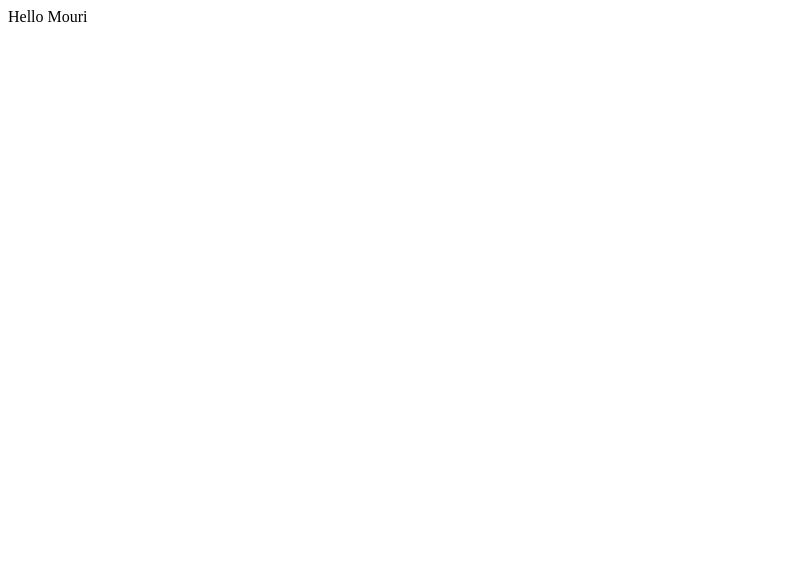
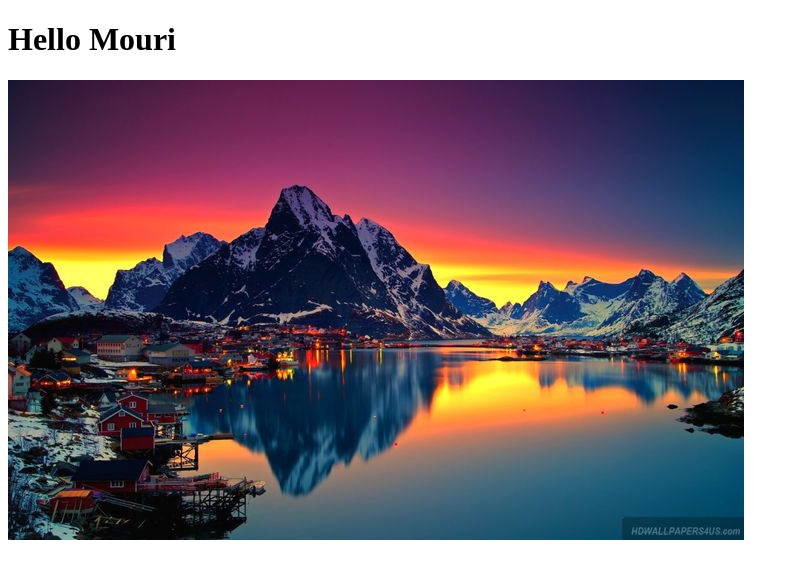
Before and after one commit to SRYAKAM/Training, a plain HTML site: page index.html in a window 1280 px wide. Shown: the whole page, without its empty margins (0-799 px from the left). Drawn offline with Linux system fonts and the light colour scheme.

Commit message:
Second Commit

```diff
--- a/index.html
+++ b/index.html
@@ -6,6 +6,7 @@
     <title>Document</title>
 </head>
 <body>
-    <label for="Wish">Hello Mouri</label>
+    <h1>Hello Mouri</h1>
+    <img src="scenary.jpg" alt="">
 </body>
 </html>
```
Also changed, not shown: scenary.jpg (added).
